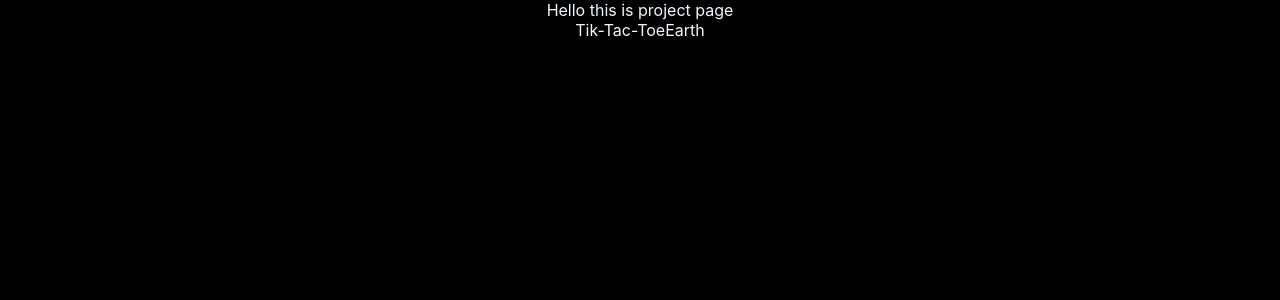
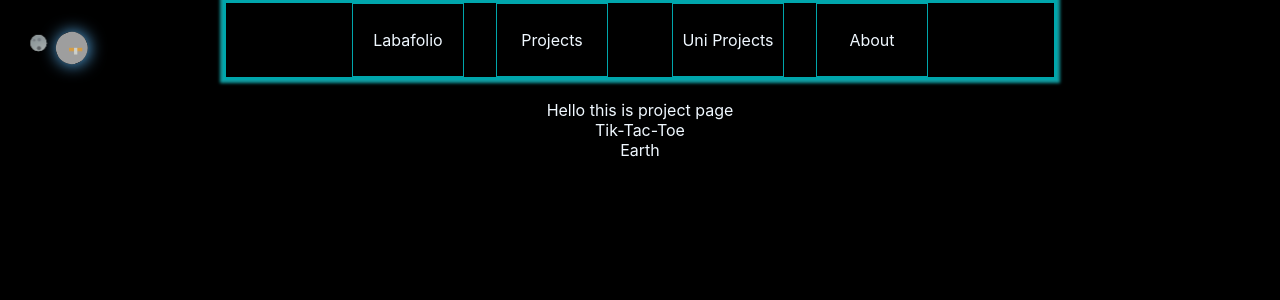
Before and after one commit to L-Limbu/react2.0, a React (Create React App) app in the folder labafoliov2/: page /projects in a window 1280 px wide. Shown: the top 300 px of the page. Built offline with nearby package versions, Linux system fonts and the light colour scheme; grey boxes are pictures that could not be loaded.

Commit message:
earth finished

```diff
--- a/labafoliov2/src/App.css
+++ b/labafoliov2/src/App.css
@@ -2,47 +2,29 @@ body{
   margin:auto;
   text-align: center;
   background-color: rgb(0, 0, 0);
-  color:aliceblue;
-
+  color: aliceblue;
 }
 a {
   color: aliceblue;
 }
-.App {
-  text-align: center;
+
+
+.body-wrapper{
+  display: flex;
+  justify-content: center;
 }
-
-.App-logo {
-  height: 40vmin;
-  pointer-events: none;
+.center-side{
+  justify-content: center;
+  width: 70%;
+  height: 100%;
 }
-
-@media (prefers-reduced-motion: no-preference) {
-  .App-logo {
-    animation: App-logo-spin infinite 20s linear;
-  }
+.left-side{
+  height:100%;
+  width:15rem;
+  background-color: rgb(0, 0, 0);
 }
-
-.App-header {
-  background-color: #282c34;
-  min-height: 100vh;
-  display: flex;
-  flex-direction: column;
-  align-items: center;
-  justify-content: center;
-  font-size: calc(10px + 2vmin);
-  color: white;
+.right-side{
+  height:100%;
+  width:15rem;
+  background-color: rgb(0, 0, 0);
 }
-
-.App-link {
-  color: #61dafb;
-}
-
-@keyframes App-logo-spin {
-  from {
-    transform: rotate(0deg);
-  }
-  to {
-    transform: rotate(360deg);
-  }
-}
--- a/labafoliov2/src/App.js
+++ b/labafoliov2/src/App.js
@@ -1,25 +1,37 @@
 import './App.css';
-import { BrowserRouter, Routes, Route } from "react-router-dom";
+import { Routes, Route } from "react-router-dom";
+import { Navbar } from './web-body/NavBar'
 
 import Projects from './pages/Projects';
 import { StartPage } from './pages/StartPage';
 import NoPage from './pages/NoPage';
 import { Board } from './components/TTT/Board';
 import Earth from './components/EarthCSS/Earth';
+import { LeftSide } from './web-body/LeftSide';
+import { Quasars } from './components/QuasarsCSS/Quasars';
 
 function App() {
   return (
-    <BrowserRouter>
-      <Routes>
-        <Route index element={<StartPage />} />
-        <Route path='/projects' element={<Projects />} />
+    <div className='body-wrapper'>
+      <div className='left-side'>
+        <LeftSide />
+      </div>
+      <div className='center-side'>
+        <Navbar />
+        <br />
+        <Routes>
+          <Route index element={<StartPage />} />
+          <Route path='/projects' element={<Projects />} />
+          <Route path='projects/tiktactoe' element={<Board />} />
+          <Route path='projects/earth' element={<Earth />} />
+          <Route path='projects/quasars' element={<Quasars />} />
+          <Route path='*' element={<NoPage />} />
+        </Routes>
+      </div>
+      <div className='right-side'>
 
-        <Route path='/projects/tiktactoe' element={<Board />} />
-        <Route path='/projects/earth' element={<Earth />} />
-
-        <Route path='*' element={<NoPage />} />
-      </Routes>
-    </BrowserRouter>
+      </div>
+    </div>
   );
 }
 
--- a/labafoliov2/src/components/EarthCSS/Earth.js
+++ b/labafoliov2/src/components/EarthCSS/Earth.js
@@ -2,6 +2,7 @@ import './style/earth.css'
 function  Earth() {
     return (
         <div>
+            <h2>Earth, ISS and Moon using CSS</h2>
             <div className='system'>
                 <div className='map'></div>
                 <div className='moon'>
@@ -9,6 +10,10 @@ function  Earth() {
                     <div className='spots-2'></div>
                     <div className='spots-3'></div>
                 </div>
+                <div className='iss'>
+                    <div className='iss-body'></div>
+                    <div className='panel-1'></div>
+                </div>
             </div>
         </div>
     )
--- a/labafoliov2/src/index.js
+++ b/labafoliov2/src/index.js
@@ -3,12 +3,14 @@ import ReactDOM from 'react-dom/client';
 import './index.css';
 import App from './App';
 import reportWebVitals from './reportWebVitals';
-
+import { BrowserRouter } from  "react-router-dom";
 
 const root = ReactDOM.createRoot(document.getElementById('root'));
 root.render(
   <React.StrictMode>
-    <App />
+    <BrowserRouter>
+      <App />
+    </BrowserRouter>
   </React.StrictMode>
 );
 
--- a/labafoliov2/src/pages/Projects.js
+++ b/labafoliov2/src/pages/Projects.js
@@ -11,6 +11,7 @@ function Projects() {
 
 
       <Link to='/projects/tiktactoe' className="links">Tik-Tac-Toe</Link>
+      <br />
       <Link to='/projects/earth' className="links">Earth</Link>
       <Outlet />
     </div>
--- a/labafoliov2/src/pages/StartPage.js
+++ b/labafoliov2/src/pages/StartPage.js
@@ -1,12 +1,16 @@
 import './style/pages.css'
 import { Outlet, Link } from "react-router-dom";
+
 
 export function StartPage() {
 
     return (
         <div>
+
             <Link to="/projects" className="links">
-             Projects </Link>
+
+             Projects
+             </Link>
             <Outlet />
         </div>
     )
--- /dev/null
+++ b/labafoliov2/src/web-body/LeftSide.js
@@ -0,0 +1,7 @@
+import { MiniEarth } from "./MiniEarth";
+
+export function LeftSide(){
+    return (
+        <MiniEarth />
+    )
+}
--- /dev/null
+++ b/labafoliov2/src/web-body/MiniEarth.js
@@ -0,0 +1,19 @@
+import './style/mini-earth.css'
+export function  MiniEarth() {
+    return (
+        <div>
+            <div className='l-system'>
+                <div className='l-map'></div>
+                <div className='l-moon'>
+                    <div className='l-spots-1'></div>
+                    <div className='l-spots-2'></div>
+                    <div className='l-spots-3'></div>
+                </div>
+                <div className='l-iss'>
+                    <div className='l-iss-body'></div>
+                    <div className='l-panel'></div>
+                </div>
+            </div>
+        </div>
+    )
+}
--- /dev/null
+++ b/labafoliov2/src/web-body/NavBar.js
@@ -0,0 +1,27 @@
+import './style/navbar.css'
+import { Link } from 'react-router-dom'
+export function Navbar() {
+    return (
+
+        <nav className="nav-bar">
+            <ul>
+                <li>
+                    <Link to="/" >Labafolio</Link>
+                </li>
+                <li>
+                    <Link to='/projects'>Projects</Link>
+                </li>
+                <li >
+
+                </li>
+                <li>
+                    <Link to='/'>Uni Projects</Link>
+                </li>
+                <li>
+                    <Link to='/'>About</Link>
+                </li>
+            </ul>
+        </nav>
+
+    )
+}
--- /dev/null
+++ b/labafoliov2/src/web-body/style/mini-earth.css
@@ -0,0 +1,151 @@
+.l-system{
+    transform: scale(0.5);
+    margin-top: 1rem;
+}
+.l-map{
+  width: 4rem;
+  height: 4rem;
+  background-image: url('https://thumbs.dreamstime.com/b/simple-cartoon-style-world-map-stylized-silhouette-modern-minimal-isolated-vector-illustration-200692461.jpg');
+  box-shadow: 0.1rem 0.1rem 2rem 0.1rem rgb(86, 167, 225);
+  border-radius: 100%;
+  background-size: 6rem;
+  animation: l-spin 5s infinite linear;
+  transform: rotate(-23.5deg) skew(-2deg, 1deg);
+  z-index: 2;
+}
+.l-moon{
+    height: 2rem;
+    width: 2rem;
+    background-color: rgb(224, 227, 221);
+    border-radius: 100%;
+    animation: l-moon-orbit 6s linear infinite;
+    box-shadow: inset 10px 20px 30px 2px rgb(138, 148, 151);
+    position: absolute;
+    z-index: 1;
+    bottom: 1rem;
+}
+
+.l-spots-1{
+    border-radius: 100%;
+    height:0.3rem;
+    width: 0.3rem;
+    margin-top: 0.5rem;
+    margin-left:0.3rem;
+    background-color: rgb(119, 125, 130);
+}
+.l-spots-2{
+    border-radius: 100%;
+    height:0.5rem;
+    width: 0.5rem;
+    margin-top: 0.6rem;
+    margin-left:0.8rem;
+    background-color: rgb(96, 100, 104);
+}
+.l-spots-3{
+    border-radius: 100%;
+    height:0.4rem;
+    width: 0.4rem;
+    margin-top: -1.5rem;
+    margin-left:0.9rem;
+    background-color: rgb(117, 124, 131);
+}
+
+.l-iss-body{
+    height: 1rem;
+    width: 0.5rem;
+    background-color: rgb(205, 208, 203);
+    z-index: 1;
+    position: absolute;
+    margin-bottom : 0.75rem;
+}
+.l-panel{
+    height: 0.5rem;
+    width: 2rem;
+    background-color: rgb(212, 157, 69);
+    margin-left: -.75rem;
+}
+.l-iss{
+    position: absolute;
+    scale:0.5;
+    animation: l-iss-orbit 2s linear infinite;
+    left: 2rem;
+    bottom:1.5rem;
+}
+@keyframes l-spin{
+  0% {
+    background-position-x: 0
+  }
+  100% {
+    background-position-x: 6rem
+  }
+}
+
+@keyframes l-moon-orbit {
+    0%{
+      transform: translate(-4rem) translateY(-0.75rem);
+      animation-timing-function: ease-in;
+
+    }
+    15%{
+      z-index: -1;
+    }
+    25% {
+      transform: translate(1rem) scale(0.4);
+      animation-timing-function: ease-out;
+      z-index: -1;
+    }
+    50% {
+      transform: translate(6rem) translateY(0.75rem);
+      animation-timing-function: ease-in;
+      z-index: -1;
+    }
+    55%{
+      z-index: 3;
+    }
+    75% {
+      transform: translate(1rem) scale(1.1);
+      animation-timing-function: ease-out;
+      z-index: 3;
+    }
+
+    100% {
+        transform: translate(-4rem) translateY(-0.75rem);
+        animation-timing-function: ease-in;
+
+    }
+  }
+
+  @keyframes l-iss-orbit {
+    0%{
+      transform: translate(-7rem) translateY(2rem);
+      animation-timing-function: ease-in;
+    }
+    5%{
+        z-index: -1;
+    }
+    25% {
+      transform:  scale(0.4);
+      animation-timing-function: ease-out;
+    }
+    45%{
+        z-index: -1;
+    }
+    50% {
+      transform: translate(5rem) translateY(-2rem);
+      animation-timing-function: ease-in;
+    }
+    55%{
+        z-index: 2;
+    }
+    75% {
+      transform:  scale(1.7);
+      animation-timing-function: ease-out;
+    }
+    95%{
+        z-index: 2;
+    }
+    100% {
+        transform: translate(-7rem) translateY(2rem);
+        animation-timing-function: ease-in;
+    }
+  }
--- /dev/null
+++ b/labafoliov2/src/web-body/style/navbar.css
@@ -0,0 +1,41 @@
+* {
+    box-sizing: border-box;
+}
+
+body{
+    margin : 0;
+}
+
+.nav-bar {
+    display: flex;
+    justify-content: center;
+    gap:2rem;
+    height: 5rem;
+    border: 0.2rem solid rgb(0, 166, 172);
+    box-shadow: 0px 0px 3px 3px rgb(17, 157, 162);
+}
+
+.nav-bar ul {
+    padding: 0;
+    margin:0;
+    list-style: none;
+    display: flex;
+    gap: 2rem;
+
+}
+.nav-bar a {
+    text-decoration: none;
+    height: 100%;
+    width: 7rem;
+    display: flex;
+    align-items: center;
+    justify-content: center;
+    border: 0.1rem solid rgb(0, 166, 172);
+}
+
+.nav-bar li:active{
+    background-color: teal;
+}
+.nav-bar li:hover{
+    background-color: teal;
+}
```
Also changed, not shown: labafoliov2/src/components/EarthCSS/style/earth.css (+77 -6 lines).
